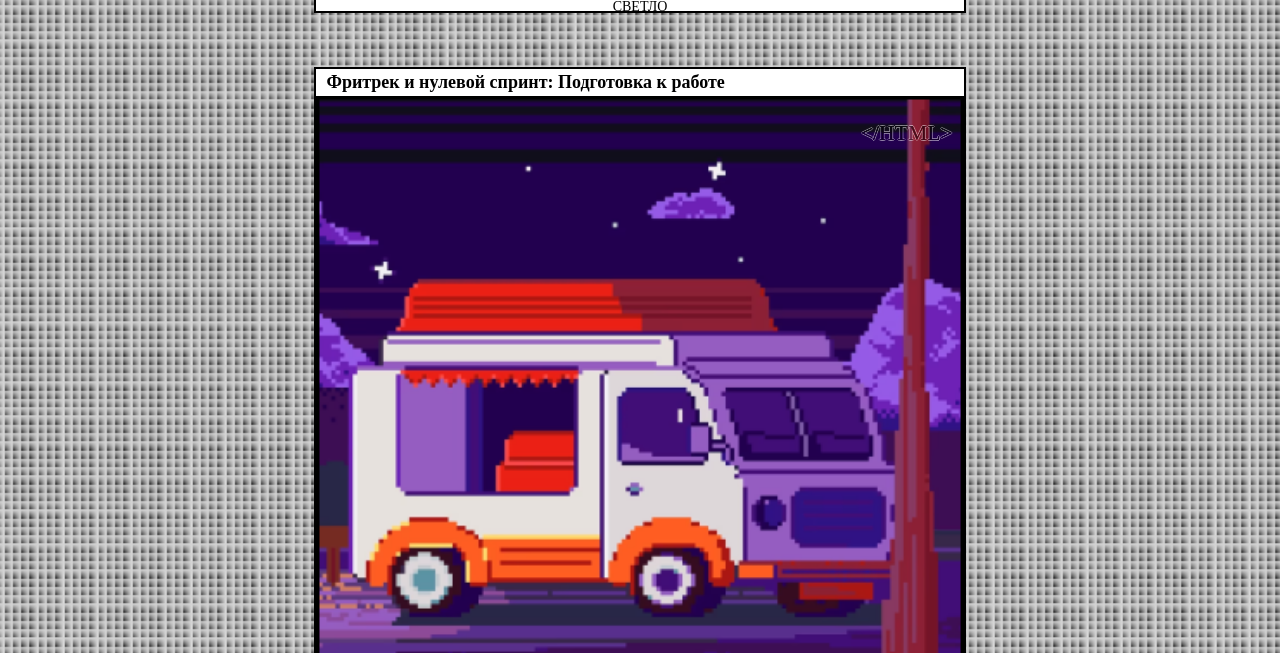
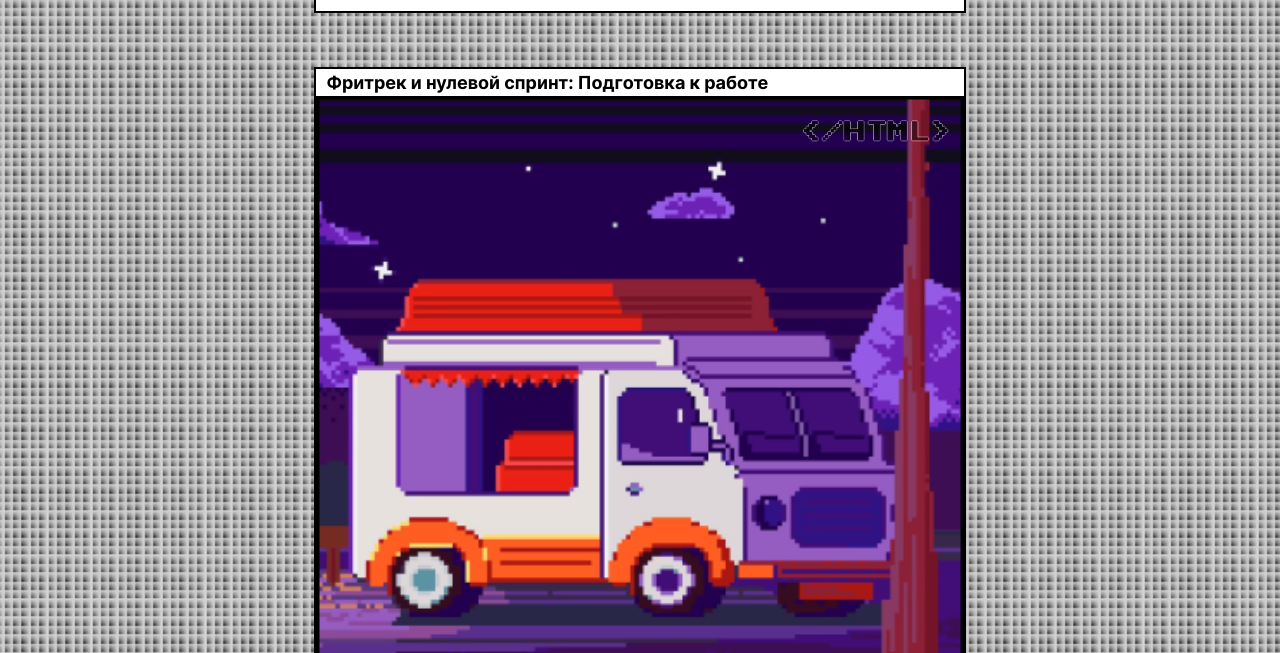
Before and after one commit to OlegKosolapov1/zakrivayuschiy-teg-f, a plain HTML site: page index.html in a window 1280 px wide. Shown: the part 447-1100 px from the top of the page. Drawn offline with Linux system fonts and the light colour scheme.

Commit message:
Add files via upload

```diff
--- a/fonts/fonts.css
+++ b/fonts/fonts.css
@@ -1 +1,18 @@
 /* В этом файле вы импортируете все шрифты для сайта. Один из них вариативный и требует особенной настройки */
+
+@font-face {
+    font-display: swap;
+    font-family: 'PressStart2P';
+    src: url(../fonts/PressStart2P-Regular.woff) format('woff2');
+    font-weight: normal;
+}
+
+@font-face {
+    font-display: swap;
+    font-family: 'Inter-Variable';
+    src:
+    local('Inter-Variable'),
+    url(../fonts/Inter-Variable.woff2) format('woff2 supports variations'),
+    url(../fonts/Inter-Variable.woff2) format('woff2-variations');
+    font-weight: 400 785;
+}
```
